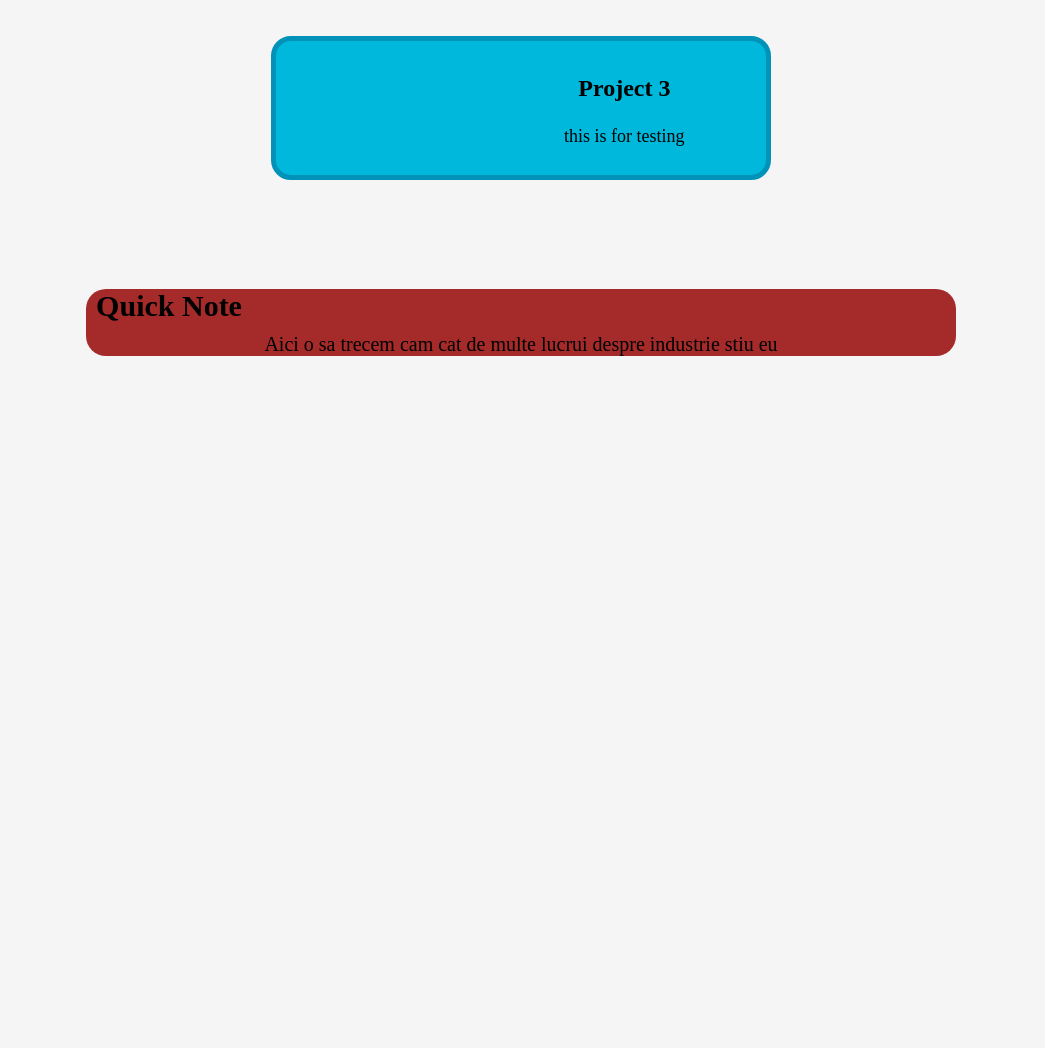
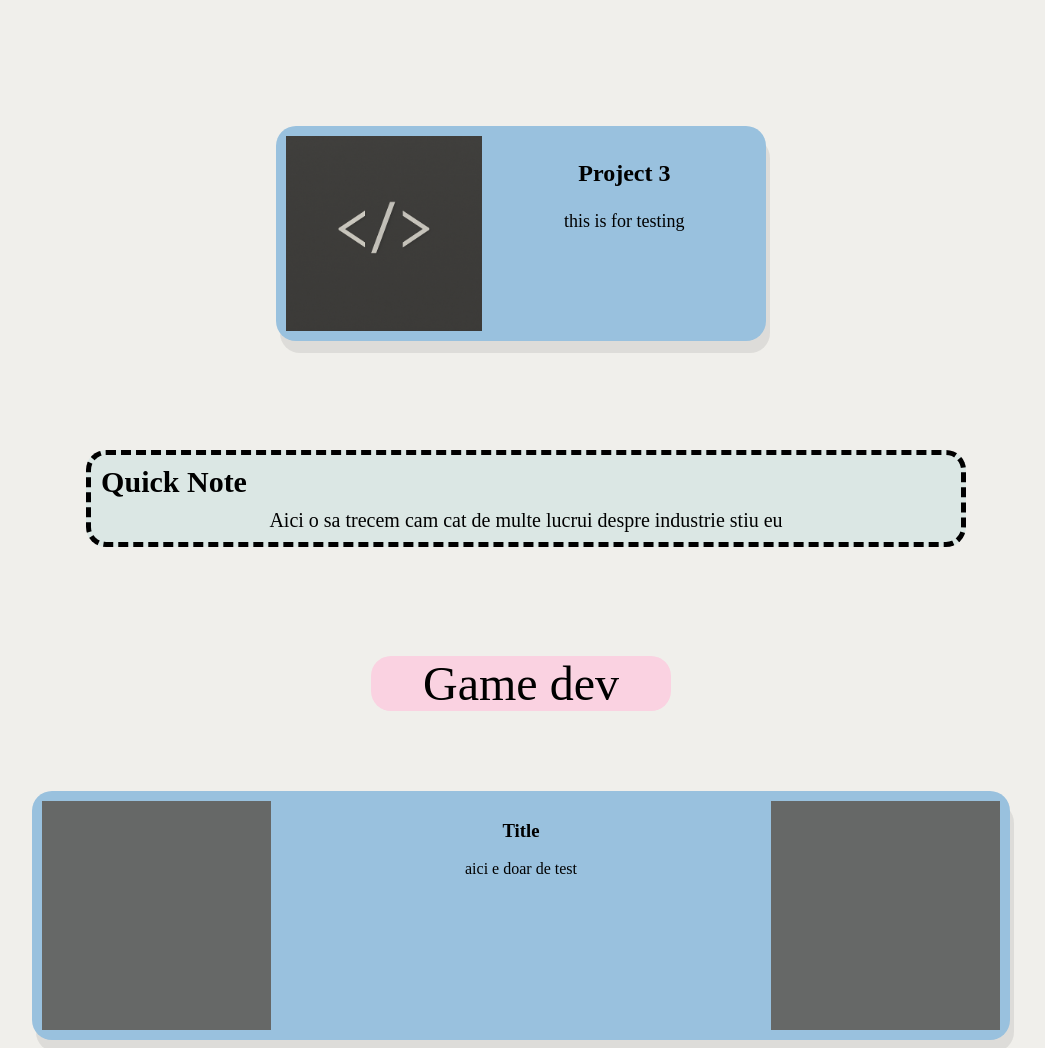
Before and after one commit to SergiuA-hub/portofolio, a plain HTML site: page index.html in a window 1280 px wide. Shown: the part 1120-2168 px from the top of the page, without its empty margins (147-1192 px from the left). Before the commit the page ends 1584 px from the top, so only its background shows below. Drawn offline with Linux system fonts and the light colour scheme.

Commit message:
Colors Added

```diff
--- a/index.html
+++ b/index.html
@@ -11,7 +11,7 @@
 <body>
     <!--Navbar-->
     <header class="nav">
-        test
+
     </header>
     <!--Short descripsion-->
     <div class="short-descripsion">
@@ -42,7 +42,7 @@
 
 
             <article class="code-card">
-                <img src="Img/To-do.png" alt="" >
+                <img src="Img/Code img.png" alt="" >
 
                 <article class="code-content">
                     <h3>To-do App</h3>
@@ -54,7 +54,7 @@
             <!--Divider-->
 
             <article class="code-card">
-                <img src="Image for test.jpg" alt="">
+                <img src="Img/Code img.png">
 
                 <article class="code-content">
                     <h3>Project 2</h3>
@@ -66,7 +66,7 @@
             <!--Divider-->
 
             <article class="code-card">
-                <img src="Image for test.jpg" alt="">
+                <img src="Img/Code img.png" alt="">
 
                 <article class="code-content">
                     <h3>Project 3</h3>
@@ -84,8 +84,28 @@
                 </p>
             </article>
 
+                <!--Game Dev-->
+
+        <article class="head-area">
+                <p>Game dev</p>
+        </article>
+
+        <div class="GameDev-container">
+
+            <article class="gameDev-card">
+                <img src="Img/Image for test.jpg" alt="">
+                <div class="gameDev-content">
+                    <h3>Title</h3>
+                    <p>aici e doar de test</p>
+                </div>
+                <img src="Img/Image for test.jpg" alt="">
+
+            </article>
+
+        </div>
+
     </div>
 
-    <!--3D-->
+
 </body>
 </html>
--- a/style.css
+++ b/style.css
@@ -1,5 +1,5 @@
 body{
-    background-color:whitesmoke;
+    background-color:#F0EFEB;
 
     justify-content: center;
     margin-left: 5%;
@@ -9,8 +9,13 @@ body{
 /*Navbar*/
 .nav{
     height: 80px;
-    background-color: red;
+    background-color: #B6CEC8;
     position: fixed;
+
+    border-style: dashed;
+    border-top: 0px;
+    border-width: 5px;
+
     top: 0;
     width: 90%;
     border-radius: 0px 0px 25px 25px;
@@ -19,13 +24,22 @@ body{
 .short-descripsion{
     height: auto;
     width: 70%;
-    background-color: bisque;
+    background-color: #DBE7E4;
+
     margin-top: 200px;
     margin-bottom: 150px;
     margin-left: 15%;
+
     padding: auto;
     text-align: center;
+
     border-radius: 20px;
+    border-style: dashed;
+    border-width: 5px;
+}
+
+.short-descripsion h3{
+    font-size: 28px;
 
 }
 
@@ -36,9 +50,9 @@ body{
     width: 50%;
     height: auto;
 
-    font-size:large;
+    font-size:24px;
 }
-
+   /*Main area*/
 .main-container{
 
     width: 90%;
@@ -51,9 +65,9 @@ body{
 
 .head-area{
     justify-content: center;
-    width: 200px;
+    width: 300px;
     height: auto;
-    background-color: green;
+    background-color: #FAD2E1;
     margin: auto;
     border-radius: 20px;
 }
@@ -74,9 +88,11 @@ body{
     width: 80%;
     height: auto;
 
-    background-color: brown;
+    background-color: #DBE7E4;
 
     border-radius: 20px;
+    border-style: dashed;
+    border-width: 5px;
 }
 
 .note h3{
@@ -110,17 +126,15 @@ body{
 
     /*Code Prefab */
 .code-card{
-    background-color: oklch(71.5% 0.143 215.221);
+    background-color: #99C1DE;
     display: flex;
     width: 45%;
     height: auto;
 
     overflow: hidden;
 
-
-    border-color:oklch(60.9% 0.126 221.723);
-    border-style: solid;
-    border-width: 5px;
+    box-shadow: 4px 12px rgba(0,0,0,.08);
+    transform: translateY(-4px);
     border-radius: 20px;
 }
 
@@ -130,7 +144,7 @@ body{
     width: 40%;
     overflow:hidden;
     margin: 10px;
-    border-radius: 30px;
+
 }
 
 
@@ -157,5 +171,49 @@ body{
 .code-content a {
     text-decoration: none;
 }
+    /*Game Dev area*/
+.GameDev-container{
+
+
+    margin-top: 80px;
+    display: flex;
+    gap: 50px;
+    row-gap: 150px;
+    flex-wrap:wrap;
+    justify-content: center;
+
+
+}
+
+.gameDev-card{
+    background-color: #99C1DE;
+    display: flex;
+    width: 90%;
+    height: auto;
+
+    overflow: hidden;
+
+    box-shadow: 4px 12px rgba(0,0,0,.08);
+    transform: translateY(-4px);
+    border-radius: 20px;
+}
+
+.gameDev-card img {
+    height: auto;
+    width: 30%;
+    overflow:hidden;
+    margin: 10px;
+
+}
+.gameDev-content{
+    width: 60%;
+    text-align: center;
+
+   overflow:hidden;
+
+   margin: 10px;
+   padding: 0px;
+}
+
 
 /*another area*/
```
Also changed, not shown: Img/Calculator.png (added), Img/Calculator2.png (added), Img/Code img.png (added), Img/GitHub.png (deleted), Img/GitHubFull.png (deleted).
